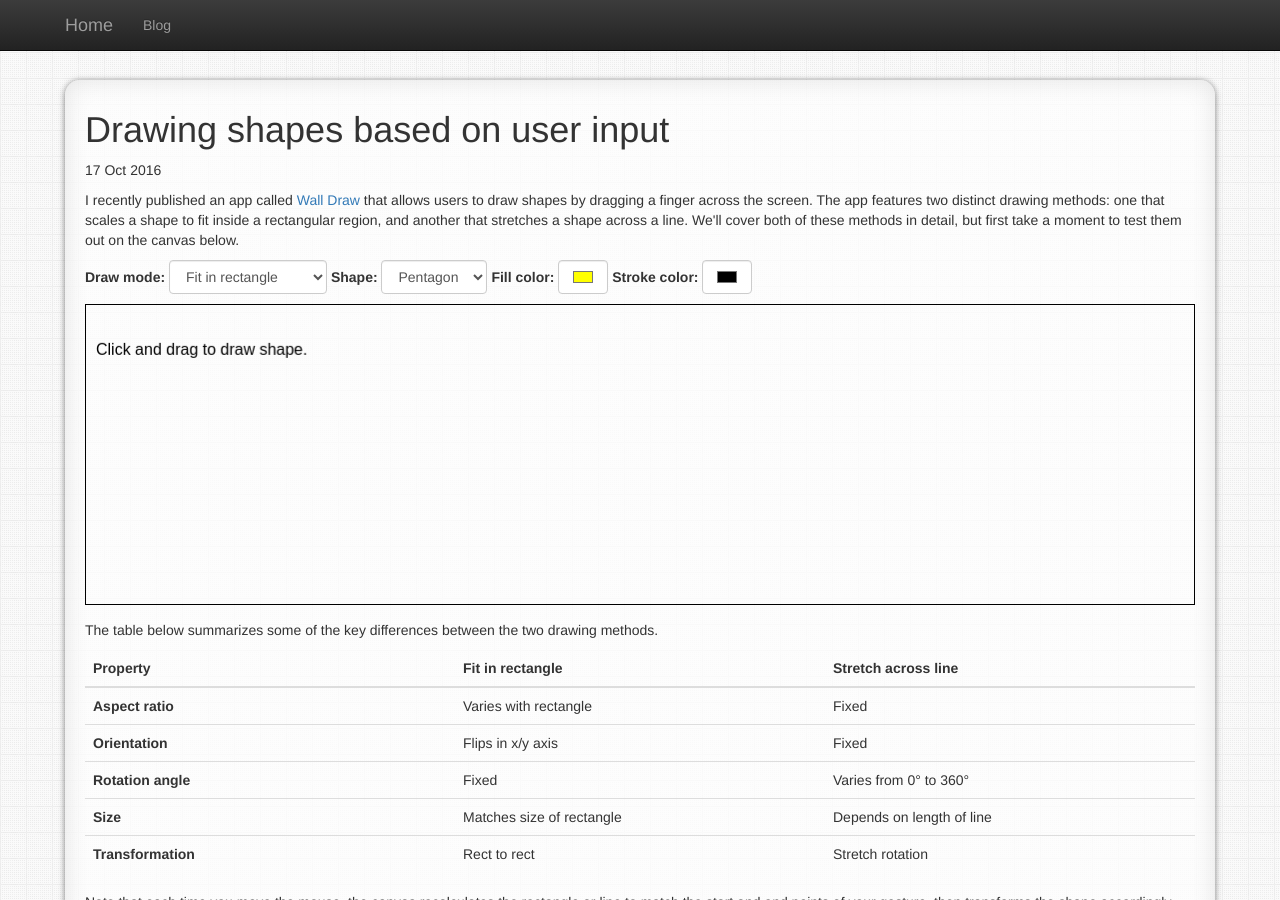
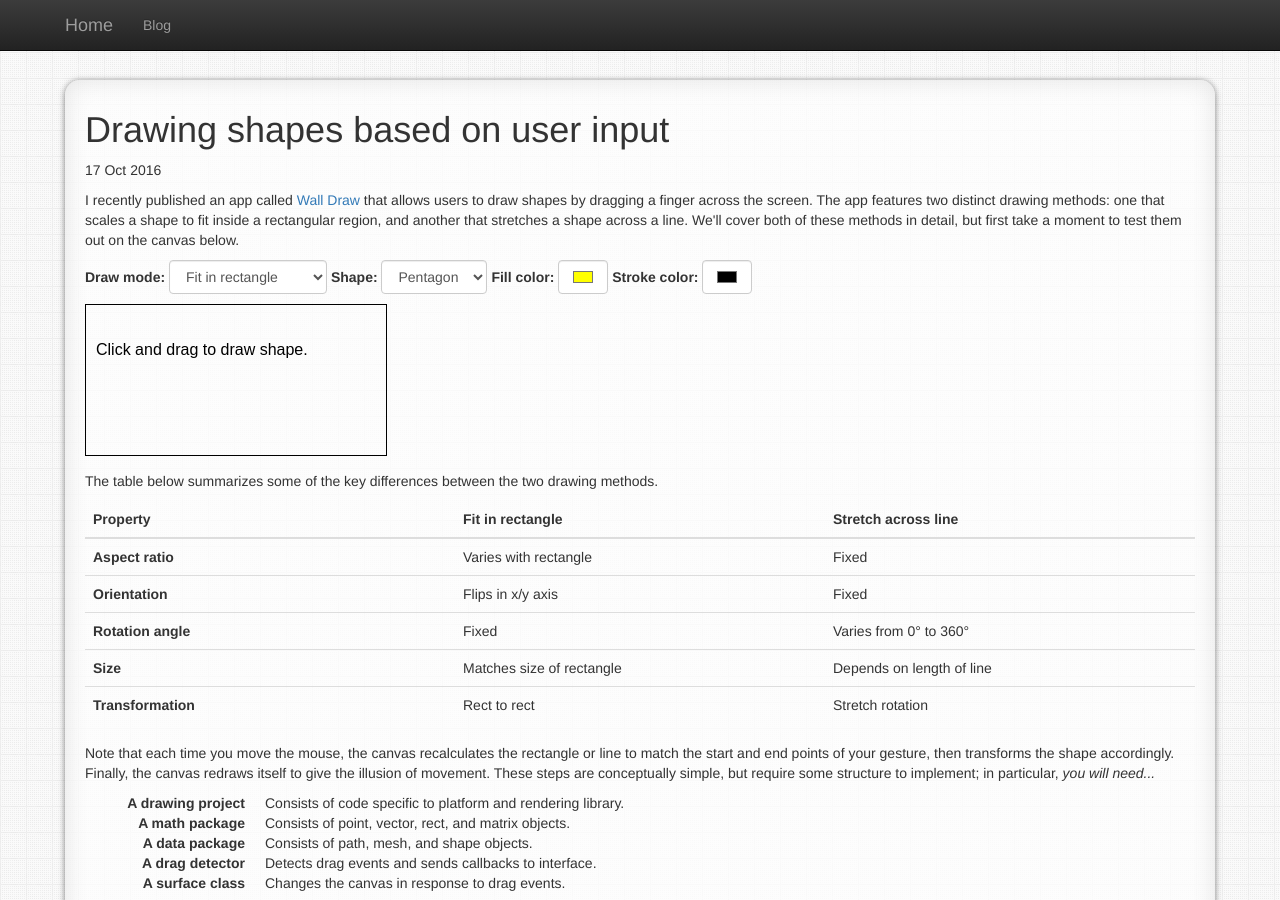
Before and after one commit to wjheesen/wjheesen.github.io, a Jekyll site: the page built from _posts/2016-10-17-drawing-shapes-based-on-user-input.html, in a window 1280 px wide and 900 px high. Built offline with Jekyll 4.4.1, drawn with Linux system fonts in a browser that asks for light colours; comment, search, counter and statistics services are not loaded.

Commit message:
Test fixed size canvas

```diff
--- a/_posts/2016-10-17-drawing-shapes-based-on-user-input.html
+++ b/_posts/2016-10-17-drawing-shapes-based-on-user-input.html
@@ -47,7 +47,7 @@ date: 2016-10-17
         </div>
     </form>
 
-    <canvas id="canvas" width="0" height="300"">
+    <canvas id="canvas">
         Your browser doesn't appear to support the canvas element.
     </canvas>
 
--- a/js/canvas-draw.babel.js
+++ b/js/canvas-draw.babel.js
@@ -6,23 +6,23 @@ $(function () {
     var canvas = $("#canvas")[0];
     var ctx = canvas.getContext("2d");
 
-    //A function to fill the width of the screen
-    function fillParentWidth() {
-        canvas.style.width = '100%';
-        canvas.width = canvas.offsetWidth;
-    }
-
-    //Apply the function
-    fillParentWidth();
+    // //A function to fill the width of the screen
+    // function fillParentWidth() {
+    //     canvas.style.width = '100%';
+    //     canvas.width = canvas.offsetWidth;
+    // }
+    //
+    // //Resize canvas and redraw canvas whenever window is resized
+    // window.onresize = function () {
+    //     fillParentWidth();
+    //     canvas.draw();
+    // };
+    //
+    // //Resize canvas to parent width
+    // fillParentWidth();
 
     //Add 1 pixel border
     $(canvas).css("border","1px solid #000");
-
-    //Resize canvas and redraw canvas whenever window is resized
-    window.onresize = function () {
-        fillParentWidth();
-        canvas.draw();
-    };
 
     //Listen for mouse drag events
     var surface = new DragDetector(canvas, onMouseDown, onMouseMove, onMouseUp, onMouseOut);
```
Also changed, not shown: js/canvas-draw.babel.min.js.
